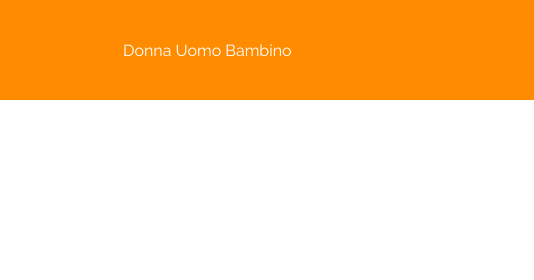
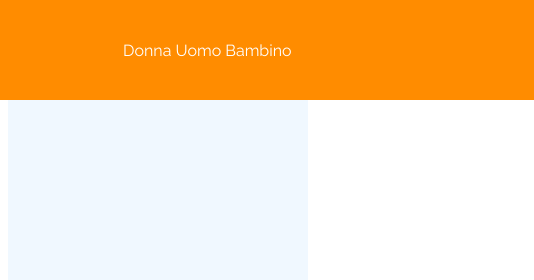
Before and after one commit to EdoardoRaimondoSenis/html-css-boolando, a plain HTML site: page index.html in a window 1280 px wide. Shown: the top 280 px of the page, 0-534 px from the left. Drawn offline with Linux system fonts and the light colour scheme.

Commit message:
correzioni

```diff
--- a/index.html
+++ b/index.html
@@ -7,7 +7,7 @@
     <link rel="stylesheet" href="https://fonts.googleapis.com/css2?family=Raleway:ital,wght@0,100..900;1,100..900&display=swap">
 </head>
 
-<main>
+<body>
     <header>
         <div>
             <a href="">Donna</a>
@@ -24,7 +24,7 @@
         </div>
     </header>
 
-    <body>
+    <main>
         <div class="bloccoartic">
 
         </div>
@@ -43,10 +43,10 @@
         <div>
 
         </div>
-    </body>
+    </main>
     <footer>
 
     </footer>
 
-</main>
+</body>
 </html>
--- a/style.css
+++ b/style.css
@@ -33,11 +33,10 @@ a {
     padding-right: 100px;
 }
 
-body {
-
-}
-
 .bloccoartic {
     display: flex;
-    width: ;
+
+    width: 300px;
+    height: 700px;
+    background-color: aliceblue;
 }
```
